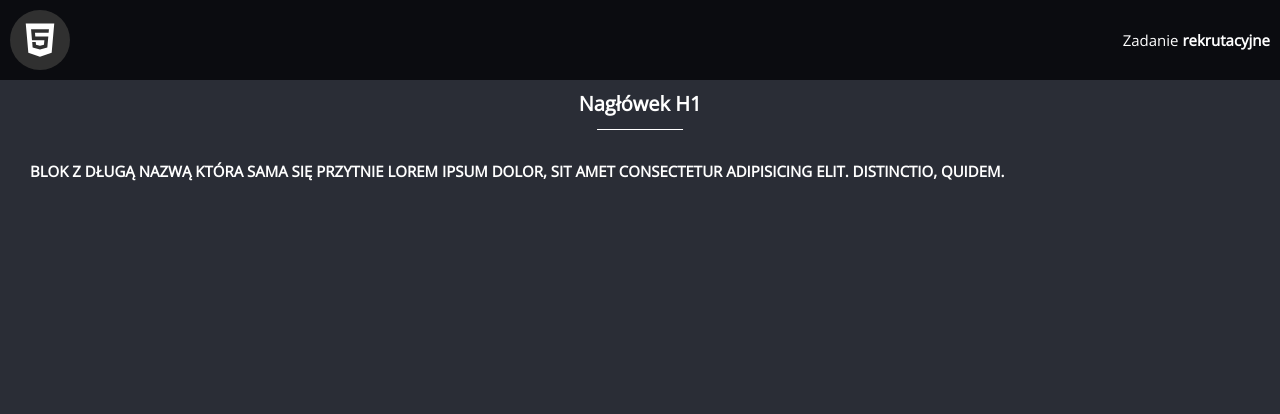
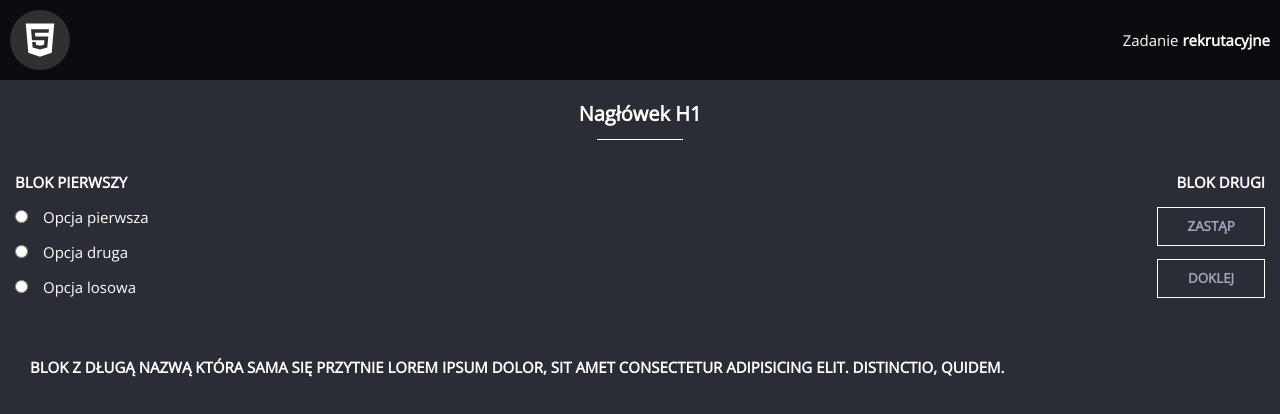
Before and after one commit to adrianrakiec/frontend_test, an Angular app: page / in a window 1280 px wide. Shown: the top 414 px of the page. Built offline with nearby package versions, Linux system fonts and the light colour scheme.

Commit message:
build: create main-content component and basic styles

```diff
--- a/src/app/app.component.html
+++ b/src/app/app.component.html
@@ -1,4 +1,2 @@
 <app-header></app-header>
-<app-title>Nagłówek H1</app-title>
-<br>
-<app-third-block></app-third-block>
+<app-main-content></app-main-content>
--- a/src/app/app.component.ts
+++ b/src/app/app.component.ts
@@ -1,13 +1,12 @@
 import { Component } from '@angular/core';
 import { RouterOutlet } from '@angular/router';
 import { HeaderComponent } from './header/header.component';
-import { TitleComponent } from './title/title.component';
-import { ThirdBlockComponent } from './third-block/third-block.component';
+import { MainContentComponent } from './main-content/main-content.component';
 
 @Component({
   selector: 'app-root',
   standalone: true,
-  imports: [RouterOutlet, HeaderComponent, TitleComponent,ThirdBlockComponent],
+  imports: [RouterOutlet, HeaderComponent, MainContentComponent],
   templateUrl: './app.component.html',
   styleUrl: './app.component.scss',
 })
--- a/src/app/first-block/first-block.component.scss
+++ b/src/app/first-block/first-block.component.scss
@@ -2,6 +2,7 @@
 
 .first-block {
   color: $main-text;
+  padding: 1.5em;
 
   &__title {
     text-transform: uppercase;
@@ -10,6 +11,7 @@
 
   &__option {
     margin-bottom: 1em;
+    font-size: 1.5rem;
 
     label {
         margin-left: 1em;
--- /dev/null
+++ b/src/app/main-content/main-content.component.html
@@ -0,0 +1,8 @@
+<main class="main">
+    <app-title>Nagłówek H1</app-title>
+    <span class="main__add-content">
+        <app-first-block></app-first-block>
+        <app-second-block></app-second-block>
+    </span>
+    <app-third-block></app-third-block>
+</main>
--- /dev/null
+++ b/src/app/main-content/main-content.component.scss
@@ -0,0 +1,8 @@
+.main {
+  margin-top: 2em;
+
+  &__add-content {
+    display: flex;
+    justify-content: space-between;
+  }
+}
--- a/src/app/second-block/second-block.component.scss
+++ b/src/app/second-block/second-block.component.scss
@@ -2,6 +2,8 @@
 
 .second-block {
   color: $main-text;
+  padding: 1.5em;
+  text-align: right;
 
   &__title {
     text-transform: uppercase;
@@ -15,9 +17,8 @@
 
   &__button {
     flex-grow: 1;
-    max-width: 40%;
     margin-bottom: 1em;
-    padding: 0.7em;
+    padding: 0.7em 2.2em;
     background: none;
     border: 1px solid $main-text;
     color: $light-text;
--- a/src/app/title/title.component.scss
+++ b/src/app/title/title.component.scss
@@ -3,6 +3,7 @@
 .title {
   text-align: center;
   margin-top: 1em;
+  margin-bottom: 3em;
   color: $main-text;
 
   &__header {
```
Also changed, not shown: src/app/main-content/main-content.component.ts (added, +16 -0 lines), 1 other file (tests, documents, lock files or other folders).
